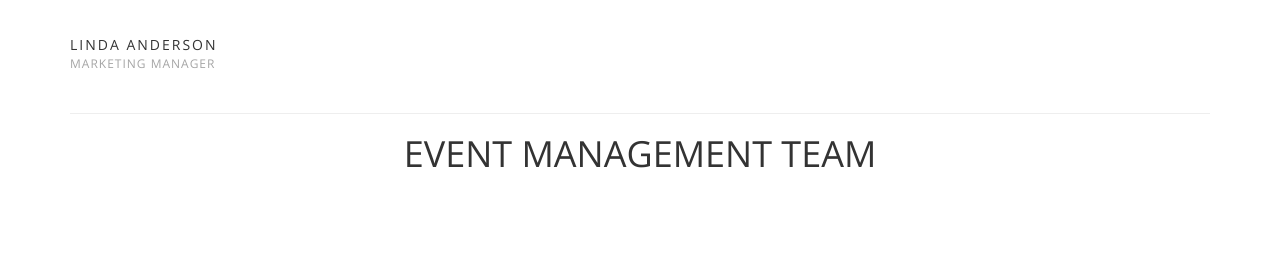
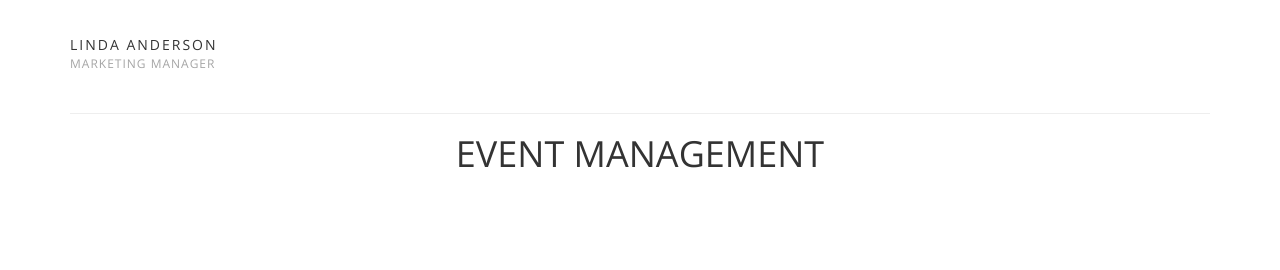
Before and after one commit to enigmatic241/eCell, a plain HTML site: page teams.html in a window 1280 px wide. Shown: the part 905-1175 px from the top of the page. Drawn offline with nearby package versions, Linux system fonts and the light colour scheme.

Commit message:
fixed event

```diff
--- a/teams.html
+++ b/teams.html
@@ -188,8 +188,8 @@
                 <hr>
 
                     <div class="row">
-                        <div class="heading-title text-center">
-                            <h1 class="text-uppercase">EVENT MANAGEMENT TEAM</h1>
+                        <div class="heading-title text-center container-fluid-custom">
+                            <h1 class="text-uppercase">EVENT MANAGEMENT</h1>
                             <!-- <p class="p-top-30 half-txt">Nam pulvinar vitae neque et porttitor. Praesent sed nisi eleifend. Nam pulvinar vitae neque et porttitor. Praesent sed nisi eleifend. </p> -->
                         </div>
 
```
